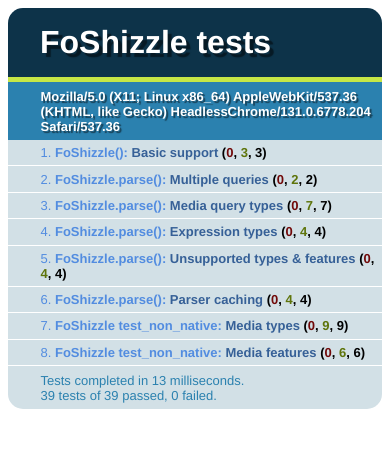
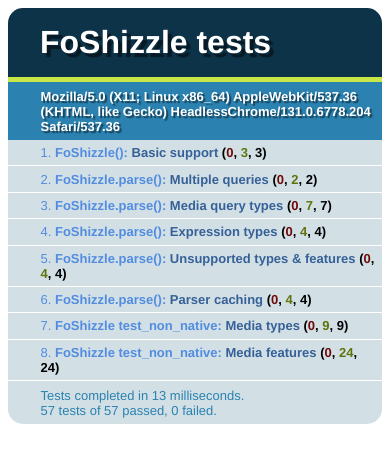
Before and after one commit to lindsayevans/FoShizzle, a plain HTML site: page test/test.html in a window 390 px wide. Drawn offline with Linux system fonts and the light colour scheme.

Commit message:
added tests & implemented width, height, device-width, device-height

```diff
--- a/fo-shizzle.js
+++ b/fo-shizzle.js
@@ -171,9 +171,68 @@
 		},
 
 		// Test if the device supports the specified media feature
-		// TODO: do it
 		test_media_feature = function(prefix, media_feature, expr){
-			return media_feature === 'width';
+			return test_feature_map[media_feature].call(this, prefix, expr);
+		},
+
+		test_width_feature = function(p, e){
+			var v = parseInt(e), t = window.innerWidth;
+			if(t === undefined) return false;
+			if(isNaN(v)) return true;
+			switch(p){
+				case 'min':
+					return t >= v;
+				case 'max':
+					return t <= v;
+			}
+			return t === v;
+		},
+
+		test_height_feature = function(p, e){
+			var v = parseInt(e), t = window.innerHeight;
+			if(t === undefined) return false;
+			if(isNaN(v)) return true;
+			switch(p){
+				case 'min':
+					return t >= v;
+				case 'max':
+					return t <= v;
+			}
+			return t === v;
+		},
+
+
+		test_device_width_feature = function(p, e){
+			var v = parseInt(e), t = screen.width;
+			if(t === undefined) return false;
+			if(isNaN(v)) return true;
+			switch(p){
+				case 'min':
+					return t >= v;
+				case 'max':
+					return t <= v;
+			}
+			return t === v;
+		},
+
+		test_device_height_feature = function(p, e){
+			var v = parseInt(e), t = screen.height;
+			if(t === undefined) return false;
+			if(isNaN(v)) return true;
+			switch(p){
+				case 'min':
+					return t >= v;
+				case 'max':
+					return t <= v;
+			}
+			return t === v;
+		},
+
+		test_feature_map = {
+			'width': test_width_feature,
+			'height': test_height_feature,
+			'device-width': test_device_width_feature,
+			'device-height': test_device_height_feature
 		},
 
 		query_parser_cache = {};
--- a/test/test.html
+++ b/test/test.html
@@ -108,12 +108,36 @@ module('FoShizzle test_non_native');
 test('Media features', function(){
 	FoShizzle.debug = true;
 	FoShizzle.native_support = false;
+
 	ok(FoShizzle('(width)'), '(width)');
-	ok(FoShizzle('(width:0)'), '(width:0)');
+	ok(!FoShizzle('(width:0)'), '(width:0)');
 	ok(FoShizzle('(min-width)'), '(min-width)');
 	ok(FoShizzle('(min-width:0)'), '(min-width:0)');
 	ok(FoShizzle('(max-width)'), '(max-width)');
-	ok(FoShizzle('(max-width:0)'), '(max-width:0)');
+	ok(FoShizzle('(max-width:9000px)'), '(max-width:9000px)');
+
+	ok(FoShizzle('(height)'), '(height)');
+	ok(!FoShizzle('(height:0)'), '(height:0)');
+	ok(FoShizzle('(min-height)'), '(min-height)');
+	ok(FoShizzle('(min-height:0)'), '(min-height:0)');
+	ok(FoShizzle('(max-height)'), '(max-height)');
+	ok(FoShizzle('(max-height:9000px)'), '(max-height:9000px)');
+
+
+	ok(FoShizzle('(device-width)'), '(device-width)');
+	ok(!FoShizzle('(device-width:0)'), '(device-width:0)');
+	ok(FoShizzle('(min-device-width)'), '(min-device-width)');
+	ok(FoShizzle('(min-device-width:0)'), '(min-width:0)');
+	ok(FoShizzle('(max-device-width)'), '(max-device-width)');
+	ok(FoShizzle('(max-device-width:9000px)'), '(max-device-width:9000px)');
+
+	ok(FoShizzle('(device-height)'), '(device-height)');
+	ok(!FoShizzle('(device-height:0)'), '(device-height:0)');
+	ok(FoShizzle('(min-device-height)'), '(min-device-height)');
+	ok(FoShizzle('(min-device-height:0)'), '(min-device-height:0)');
+	ok(FoShizzle('(max-device-height)'), '(max-device-height)');
+	ok(FoShizzle('(max-device-height:9000px)'), '(max-device-height:9000px)');
+
 });
 
 
```
